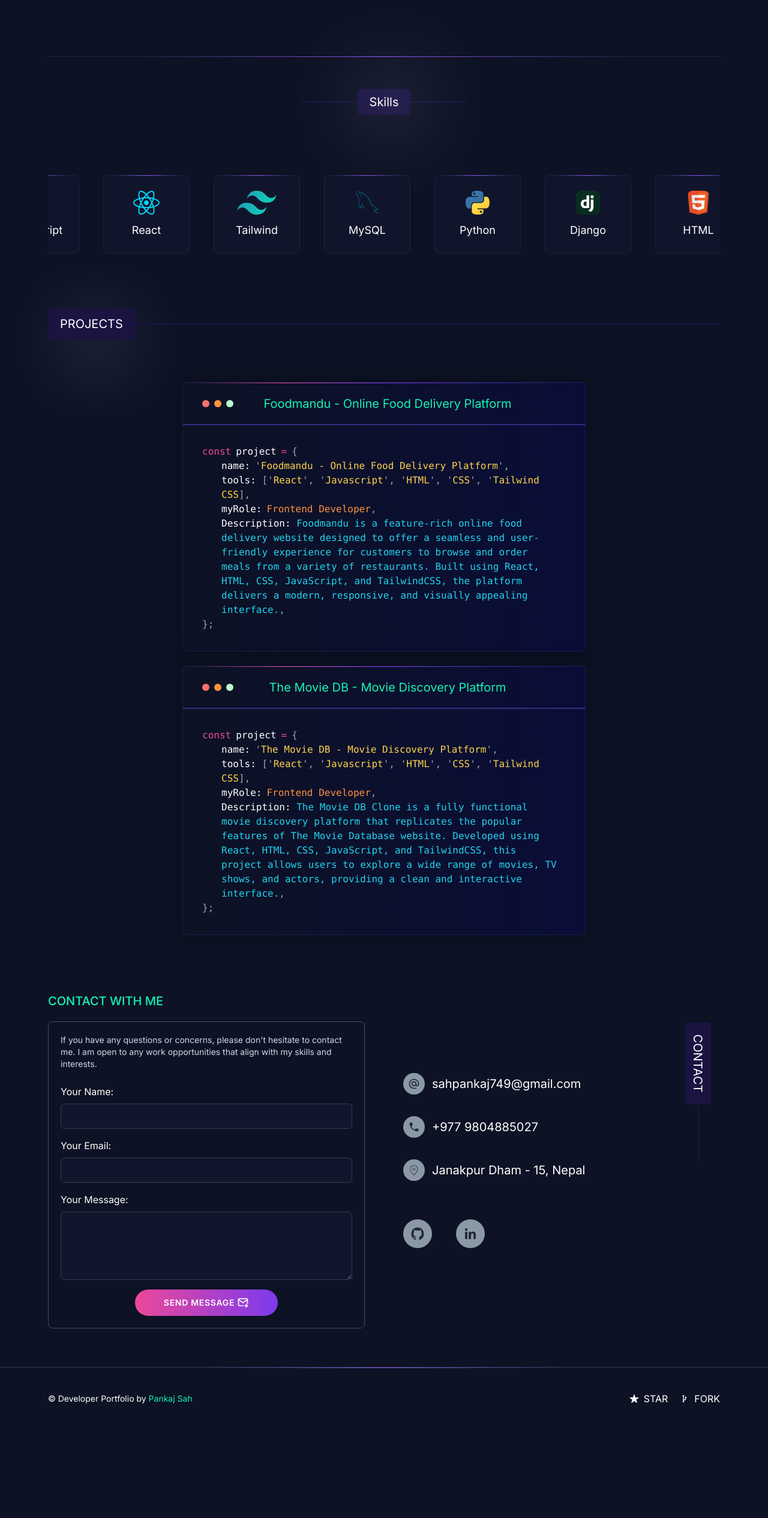
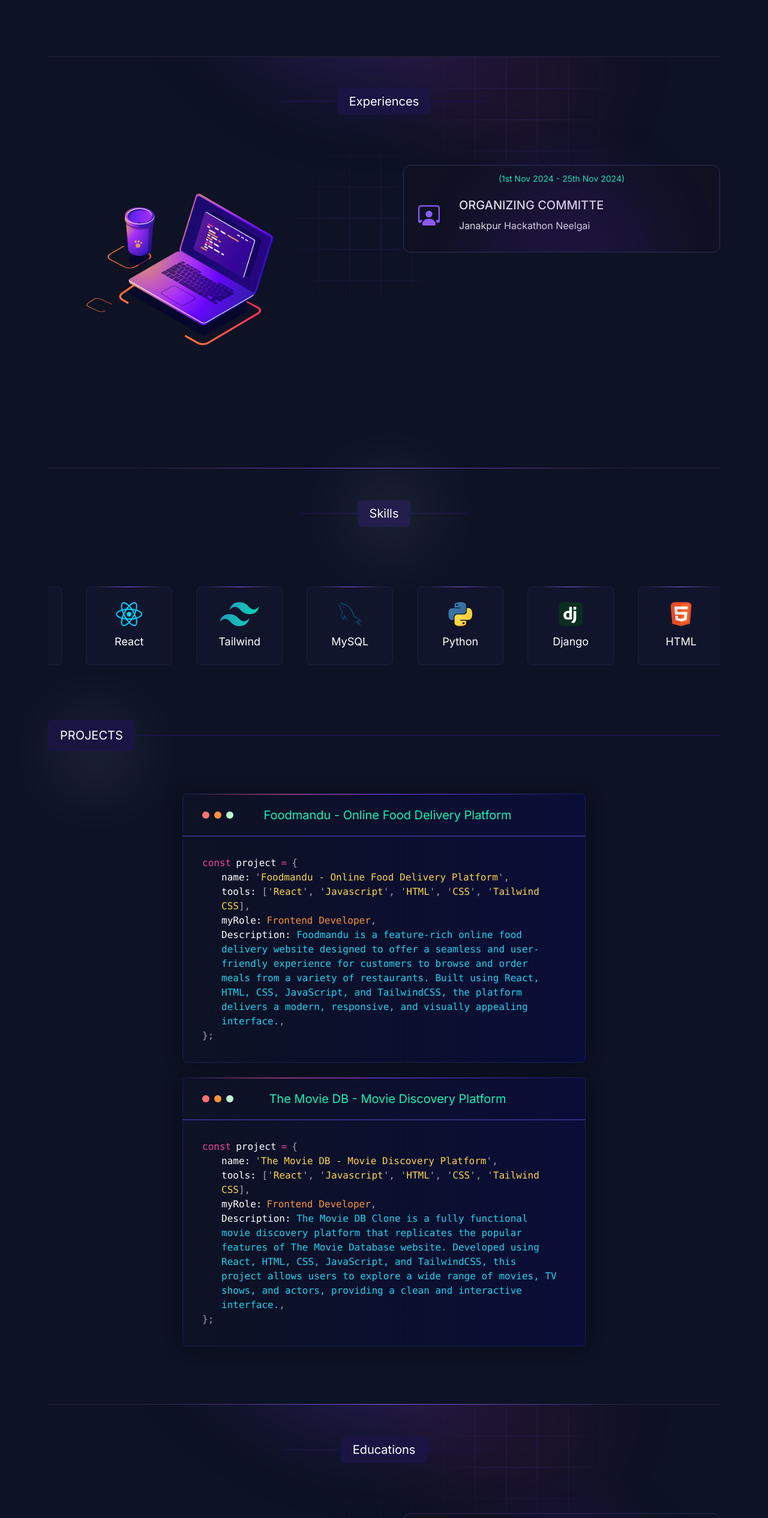
Before and after one commit to pankajshah749/MY-portfolio, a Next.js app: page / in a window 1280 px wide. Shown: the part 1095-3626 px from the top of the page at 60% size. Before the commit the page ends 3479 px from the top, so only its background shows below. Built offline with nearby package versions, Linux system fonts and the light colour scheme.

Commit message:
make experience and education dynamic

```diff
--- a/app/page.js
+++ b/app/page.js
@@ -1,7 +1,15 @@
 import AboutSection from "./components/homepage/about";
 import ContactSection from "./components/homepage/contact";
-import Education from "./components/homepage/education";
-import Experience from "./components/homepage/experience";
+import dynamic from "next/dynamic";
+
+// Dynamically import Education and Experience components
+const Education = dynamic(() => import("./components/homepage/education"), {
+  ssr: false, // Disable server-side rendering
+});
+
+const Experience = dynamic(() => import("./components/homepage/experience"), {
+  ssr: false, // Disable server-side rendering
+});
 import HeroSection from "./components/homepage/hero-section";
 import Projects from "./components/homepage/projects";
 import Skills from "./components/homepage/skills";
@@ -13,10 +21,10 @@ export default async function Home() {
     <>
       <HeroSection />
       <AboutSection />
-      {/* <Experience /> */}
+      <Experience />
       <Skills />
       <Projects />
-      {/* <Education /> */}
+      <Education />
       {/* <Blog blogs={blogs} /> */}
       <ContactSection />
     </>
```
